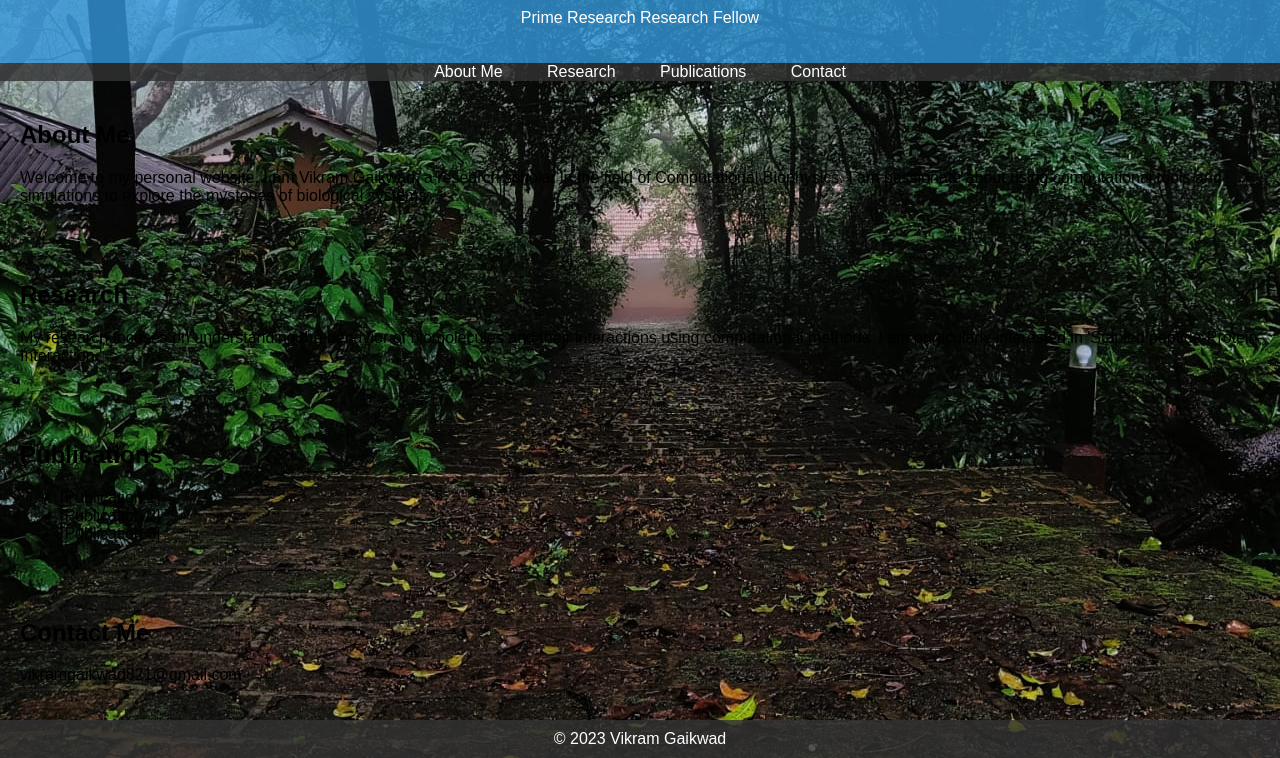
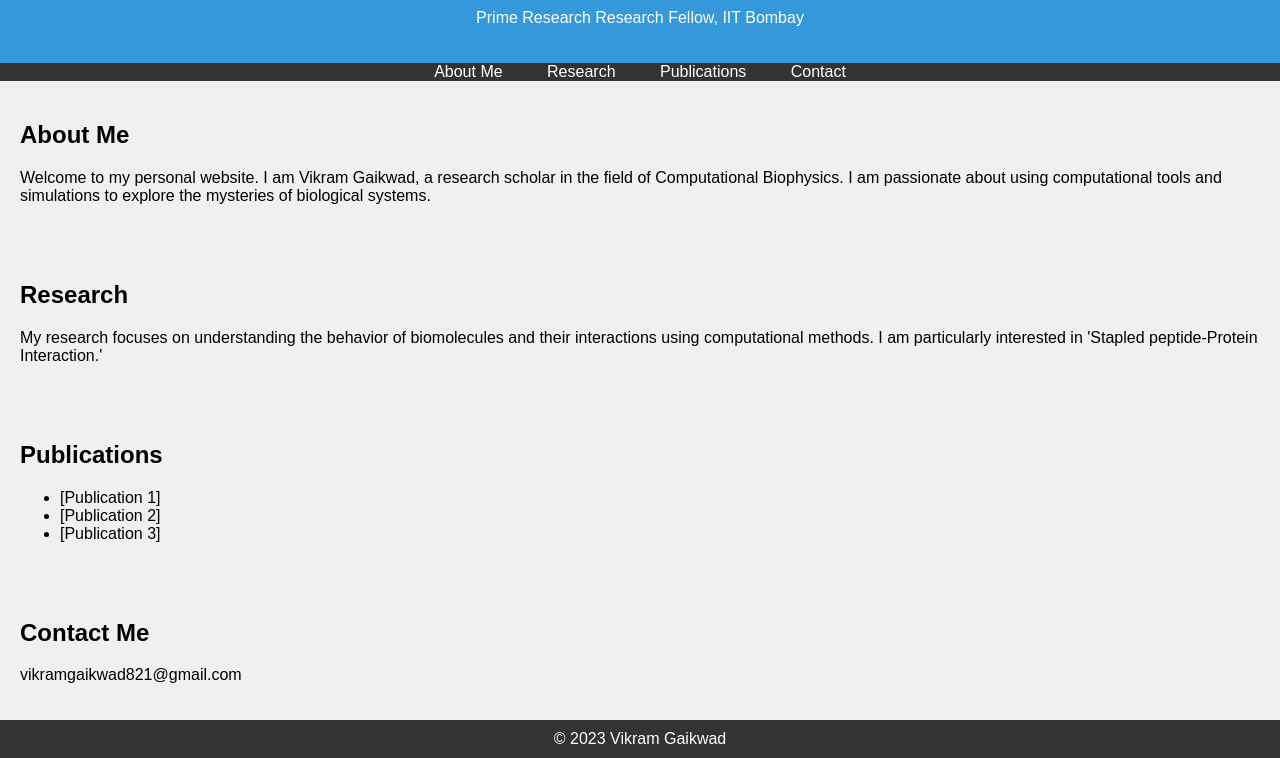
Before and after one commit to vikramgaikwad/vikramgaikwad.github.io, a plain HTML site: page index.html in a window 1280 px wide. Shown: the part 301-1059 px from the top of the page. Drawn offline with Linux system fonts and the light colour scheme.

Commit message:
Update index.html

```diff
--- a/index.html
+++ b/index.html
@@ -9,13 +9,10 @@
             font-family: Arial, sans-serif;
             margin: 0;
             padding: 0;
-            background-image: url('WhatsApp Image 2023-11-04 at 22.20.13.jpeg'); /* Replace 'background.jpg' with the actual background image file. */
-            background-size: cover;
-            background-repeat: no-repeat;
-            background-attachment: fixed;
+            background-color: #f0f0f0; /* Set the background color you prefer */
         }
         header {
-            background-color: rgba(52, 152, 219, 0.8);
+            background-color: #3498db;
             color: #fff;
             text-align: center;
             padding: 20px;
@@ -24,7 +21,7 @@
             font-size: 36px;
         }
         nav {
-            background-color: rgba(51, 51, 51, 0.8);
+            background-color: #333;
             color: #fff;
             text-align: center;
         }
@@ -37,7 +34,7 @@
             padding: 20px;
         }
         footer {
-            background-color: rgba(51, 51, 51, 0.8);
+            background-color: #333;
             color: #fff;
             text-align: center;
             padding: 10px;
@@ -48,9 +45,6 @@
             border-radius: 50%;
             display: block;
             margin: 0 auto;
-            background-image: url('WhatsApp Image 2023-11-04 at 22.20.13.jpeg');
-            background-size: cover;
-            background-position: center;
         }
     </style>
 </head>
@@ -58,7 +52,7 @@
     <header>
         <img id="profile-image" src="photo_2023-11-02_18-43-47.jpg" alt="Vikram Gaikwad">
         <h1>Vikram Gaikwad</h1>
-        <p>Prime Research Research Fellow</p>
+        <p>Prime Research Research Fellow, IIT Bombay</p>
     </header>
     <nav>
         <a href="#about">About Me</a>
```
